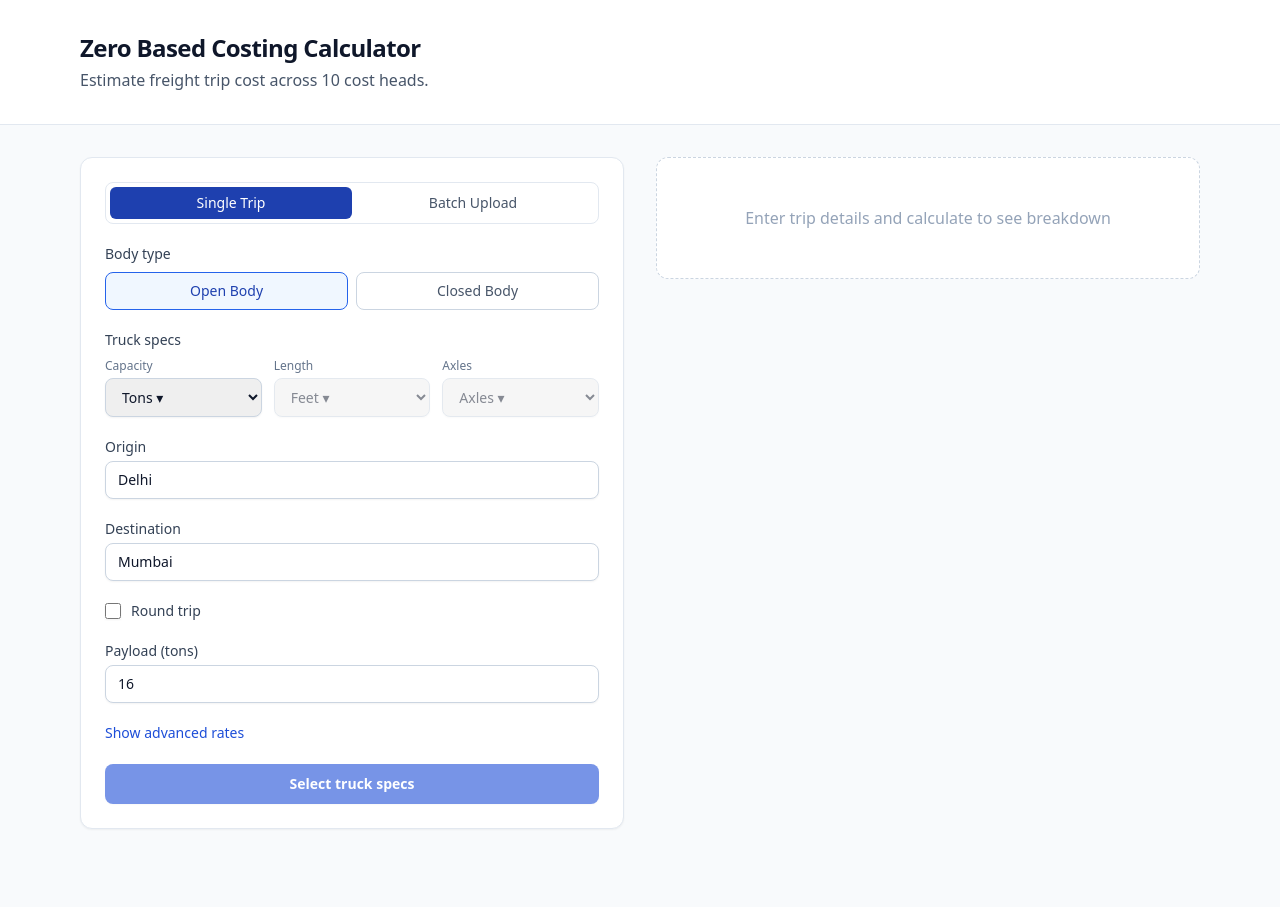
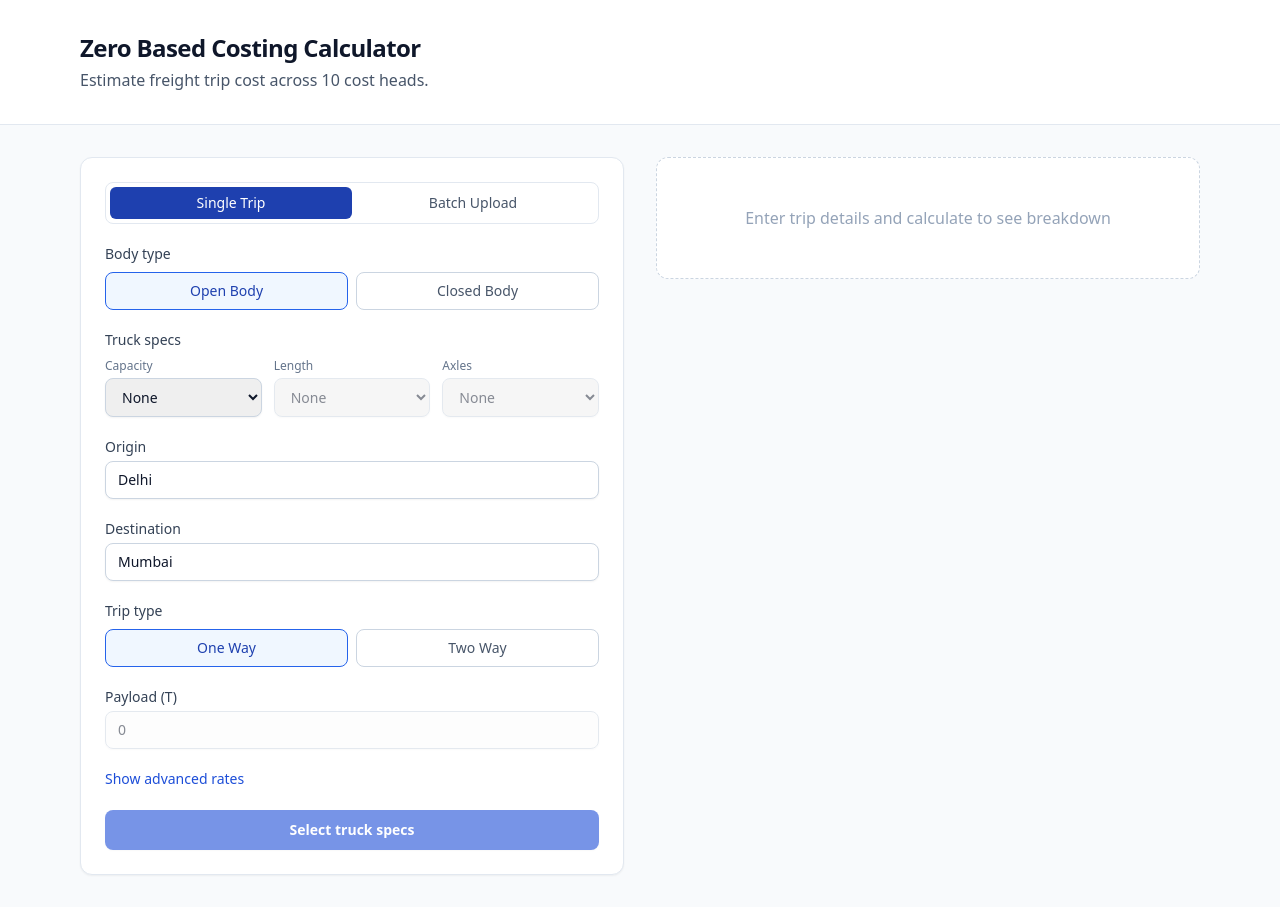
Before and after one commit to palaksingh-06/project2, a Next.js app: page / in a window 1280 px wide. Before the commit the page ends 861 px from the top, so only its background shows below. Built offline with nearby package versions, Linux system fonts and the light colour scheme.

Commit message:
Improvements
Improved the round trip option (now called trip type) in frontend
It now also enforces max payload capacity and allows payload field to be momentarily empty

```diff
--- a/app/api/calculate/route.ts
+++ b/app/api/calculate/route.ts
@@ -27,7 +27,9 @@ const bodySchema = z.object({
   modelId: z.string().optional(),
   origin: z.string().min(1),
   destination: z.string().min(1),
-  isRoundTrip: z.boolean(),
+  tripType: z.string().refine((val) => val === "one-way" || val === "two-way", {
+    message: "tripType must be either 'one-way' or 'two-way'",
+  }),
   payloadTons: z.number().positive().optional(),
   overrides: overridesSchema,
 });
--- a/components/TripForm.tsx
+++ b/components/TripForm.tsx
@@ -3,13 +3,14 @@
 import { useCallback, useEffect, useMemo, useState } from "react";
 import { getTruckModels, getTrucksByBodyType, getTruckProfile } from "@/lib/config";
 import type { RateOverrides } from "@/lib/zbc/types";
+import { ZodUndefined } from "zod";
 
 export interface CalculateRequest {
   truckId: string;
   modelId?: string;
   origin: string;
   destination: string;
-  isRoundTrip: boolean;
+  tripType: string;
   payloadTons: number;
   overrides?: RateOverrides;
 }
@@ -79,8 +80,8 @@ export function TripForm({ onSubmit, loading }: TripFormProps) {
   const [selectedModelId, setSelectedModelId] = useState<string>("");
   const [origin, setOrigin] = useState("Delhi");
   const [destination, setDestination] = useState("Mumbai");
-  const [isRoundTrip, setIsRoundTrip] = useState(false);
-  const [payloadTons, setPayloadTons] = useState(16);
+  const [tripType, setTripType] = useState("one-way");
+  const [payloadTons, setPayloadTons] = useState("0");
   const [showAdvanced, setShowAdvanced] = useState(false);
   const [overrides, setOverrides] = useState<RateOverrides>({});
 
@@ -144,7 +145,7 @@ export function TripForm({ onSubmit, loading }: TripFormProps) {
   useEffect(() => {
     if (matchedTruck) {
       const p = getTruckProfile(matchedTruck.id);
-      if (p) setPayloadTons(p.payload_tons);
+      if (p) setPayloadTons(p.payload_tons.toString());
       setSelectedModelId("");
     }
   }, [matchedTruck]);
@@ -160,16 +161,25 @@ export function TripForm({ onSubmit, loading }: TripFormProps) {
 
   const resetOverrides = () => setOverrides({});
 
+  const [markPayloadInvalid, setMarkPayloadInvalid] = useState(false);
+
   const handleSubmit = (e: React.FormEvent) => {
     e.preventDefault();
-    if (!matchedTruck) return;
+
+    if (!matchedTruck) return; // Just caution
+
+    if((selectedTons != null && Number(payloadTons) > selectedTons)) {
+      setMarkPayloadInvalid(true);
+      return;
+    }
+
     onSubmit({
-      truckId: matchedTruck.id,
+      truckId: matchedTruck?.id ?? "", // placeholder catch
       modelId: selectedModelId || undefined,
       origin,
       destination,
-      isRoundTrip,
-      payloadTons,
+      tripType,
+      payloadTons: Math.round(Number(payloadTons) * 10) / 10, // Rounds to 1 decimal place
       overrides: Object.keys(overrides).length ? overrides : undefined,
     });
   };
@@ -215,10 +225,10 @@ export function TripForm({ onSubmit, loading }: TripFormProps) {
             <label className="mb-1 block text-xs text-slate-500">Capacity</label>
             <select
               value={selectedTons ?? ""}
-              onChange={(e) => setSelectedTons(e.target.value ? Number(e.target.value) : null)}
+              onChange={(e) => setSelectedTons(e.target.value ? Number(e.target.value) : 0)}
               className={inputCls}
             >
-              <option value="">Tons ▾</option>
+              <option value="">None</option>
               {availableTons.map((t) => (
                 <option key={t} value={t}>{t} T</option>
               ))}
@@ -232,7 +242,7 @@ export function TripForm({ onSubmit, loading }: TripFormProps) {
               disabled={selectedTons == null}
               className={inputCls}
             >
-              <option value="">Feet ▾</option>
+              <option value="">None</option>
               {availableFeet.map((f) => (
                 <option key={f} value={f}>{f} ft</option>
               ))}
@@ -246,7 +256,7 @@ export function TripForm({ onSubmit, loading }: TripFormProps) {
               disabled={selectedFeet == null}
               className={inputCls}
             >
-              <option value="">Axles ▾</option>
+              <option value="">None</option>
               {availableAxles.map((a) => (
                 <option key={a} value={a}>{a}-Axle</option>
               ))}
@@ -288,27 +298,56 @@ export function TripForm({ onSubmit, loading }: TripFormProps) {
       <CityInput label="Origin" value={origin} onChange={setOrigin} />
       <CityInput label="Destination" value={destination} onChange={setDestination} />
 
-      <label className="flex items-center gap-2.5 text-sm font-medium text-slate-700 select-none">
-        <input
-          type="checkbox"
-          id="round-trip"
-          name="round-trip"
-          checked={isRoundTrip}
-          onChange={(e) => setIsRoundTrip(e.target.checked)}
-          className="h-4 w-4 accent-brand-600 text-brand-600 rounded-lg shadow-sm focus:outline-none cursor-pointer shrink-0"
-        />
-        <span>Round trip</span>
-      </label>
+      <div>
+        <label className="mb-2 block text-sm font-medium text-slate-700">Trip type</label>
+        <div className="flex gap-2">
+          {[{ value: "one-way", label: "One Way" }, { value: "two-way", label: "Two Way" }].map(({ value, label }) => (
+            <button
+              key={value}
+              type="button"
+              onClick={() => setTripType(value)}
+              className={`flex-1 rounded-lg border px-3 py-2 text-sm font-medium transition-colors ${
+                tripType === value
+                  ? "border-brand-500 bg-brand-50 text-brand-700"
+                  : "border-slate-300 bg-white text-slate-600 hover:bg-slate-50"
+              }`}
+            > {label}
+            </button>
+          ))}
+        </div>
+      </div>
 
       <div>
-        <label className="mb-1 block text-sm font-medium text-slate-700">Payload (tons)</label>
+        <label className="mb-1 block text-sm font-medium text-slate-700">Payload (T)&nbsp;
+          {
+            (() => {
+              if(markPayloadInvalid)
+                return (<span className="text-xs text-red-500 py-1 italic"> - Invalid payload. Must be within truck's capacity!</span>);
+            })()
+          }
+        </label>
+
         <input
           type="number"
-          min={0.1}
-          step={0.1}
           value={payloadTons}
-          onChange={(e) => setPayloadTons(parseFloat(e.target.value) || 0)}
+          onChange={(e) => {
+            setMarkPayloadInvalid(false);// reset marker
+
+            if(e.target.value === "") {
+              setPayloadTons("");
+              return;
+            }
+
+            setPayloadTons(Math.max(0.1, Number(e.target.value)).toString());
+          }}
+          onBlur={() => {
+            if(payloadTons === "") {
+              setPayloadTons("0.1"); // Make sure user does not leave an empty field
+              return;
+            }
+          }}
           className={inputCls}
+          disabled={selectedTons == null}
         />
       </div>
 
--- a/lib/zbc/calculate.ts
+++ b/lib/zbc/calculate.ts
@@ -24,7 +24,7 @@ export function calculateZBC(input: CalculateInput): CalculateResult {
     diesel_price_inr,
     toll,
     overrides,
-    is_round_trip,
+    trip_type,
   } = input;
 
   const profile = { ...baseProfile, ...overrides };
@@ -73,7 +73,7 @@ export function calculateZBC(input: CalculateInput): CalculateResult {
     overrides?.overhead_per_trip ?? profile.overhead_per_trip;
 
   // Empty return
-  const emptyReturnFraction = !is_round_trip ? 0 :
+  const emptyReturnFraction = trip_type === "one-way" ? 0 :
     overrides?.empty_return_pct ?? profile.empty_return_pct;
   const emptyReturnDistanceKm = overrides?.empty_km ?? distance_km * emptyReturnFraction;
   const effectiveDepreciationPerKm =
--- a/lib/zbc/run-calculation.ts
+++ b/lib/zbc/run-calculation.ts
@@ -13,7 +13,7 @@ export interface CalculationRequest {
   modelId?: string;
   origin: string;
   destination: string;
-  isRoundTrip: boolean;
+  tripType: string;
   payloadTons?: number;
   overrides?: RateOverrides;
 }
@@ -58,7 +58,7 @@ export class CalculationError extends Error {
 }
 
 export async function runCalculation(req: CalculationRequest): Promise<CalculationResponse> {
-  const { truckId, modelId, origin, destination, isRoundTrip, payloadTons, overrides } = req;
+  const { truckId, modelId, origin, destination, tripType, payloadTons, overrides } = req;
 
   const profile = getTruckProfile(truckId);
   if (!profile) throw new CalculationError(`Unknown truck type: ${truckId}`);
@@ -124,7 +124,7 @@ export async function runCalculation(req: CalculationRequest): Promise<Calculati
     },
     overrides: rateOverrides,
     avg_speed_kmh: config.avg_speed_kmh,
-    is_round_trip: isRoundTrip,
+    trip_type: tripType,
   });
 
   const contributions = validateContributions(result);
--- a/lib/zbc/types.ts
+++ b/lib/zbc/types.ts
@@ -86,7 +86,7 @@ export interface CalculateInput {
   toll: TollData;
   overrides?: RateOverrides;
   avg_speed_kmh: number;
-  is_round_trip: boolean;
+  trip_type: string;
 }
 
 export type CostHeadId =
```
